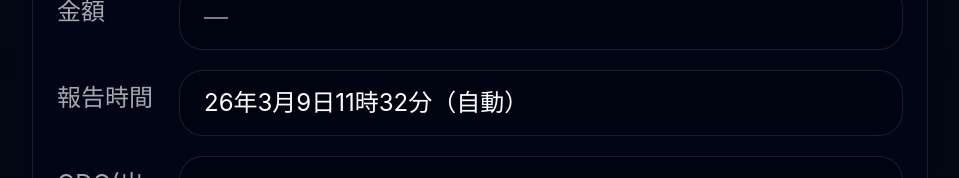
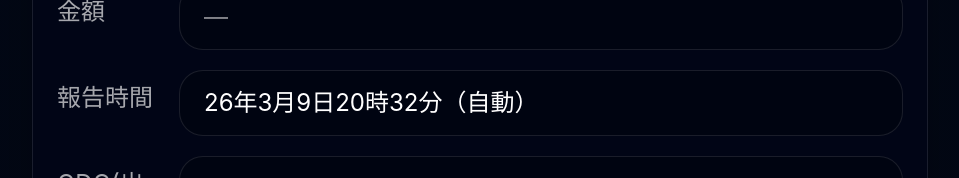
Before and after one commit to sorasasakisyougi-star/pickup-teate-app, a Next.js app: page / in a window 1280 px wide. Shown: the part 774-952 px from the top of the page, without its empty margins (160-1119 px from the left). Built offline with nearby package versions, Linux system fonts and the light colour scheme; no server answers.

Commit message:
Update page.tsx

```diff
--- a/app/page.tsx
+++ b/app/page.tsx
@@ -37,6 +37,8 @@ type ArrivalInput = {
 };
 
 type FlowPayload = {
+  ExcelPath: string;
+
   日付: string;
   運転者: string;
   車両: string;
@@ -55,8 +57,8 @@ type FlowPayload = {
   "金額（円）": number | "";
 
   "距離（始）": number | "";
-　"距離（終）": number | "";
-　"距離（始）〜到着１": number | "";
+  "距離（終）": number | "";
+  "距離（始）〜到着１": number | "";
   "距離（到着１〜到着２）": number | "";
   "距離（到着２〜到着３）": number | "";
   "距離（到着３〜到着４）": number | "";
@@ -102,22 +104,42 @@ function pad2(n: number) {
   return String(n).padStart(2, "0");
 }
 
+function getJstParts(date: Date) {
+  const parts = new Intl.DateTimeFormat("ja-JP", {
+    timeZone: "Asia/Tokyo",
+    year: "numeric",
+    month: "2-digit",
+    day: "2-digit",
+    hour: "2-digit",
+    minute: "2-digit",
+    hour12: false,
+  }).formatToParts(date);
+
+  const pick = (type: Intl.DateTimeFormatPartTypes) =>
+    parts.find((p) => p.type === type)?.value ?? "";
+
+  return {
+    year: pick("year"),
+    month: pick("month"),
+    day: pick("day"),
+    hour: pick("hour"),
+    minute: pick("minute"),
+  };
+}
+
 function formatReportTimeJa(date: Date) {
-  const y = date.getFullYear() % 100;
-  const m = date.getMonth() + 1;
-  const d = date.getDate();
-  const hh = date.getHours();
-  const mm = pad2(date.getMinutes());
-  return `${y}年${m}月${d}日${hh}時${mm}分（自動）`;
+  const { year, month, day, hour, minute } = getJstParts(date);
+  return `${Number(year) % 100}年${Number(month)}月${Number(day)}日${Number(hour)}時${minute}分（自動）`;
 }
 
 function formatDateTimeForExcel(date: Date) {
-  const y = date.getFullYear();
-  const m = date.getMonth() + 1;
-  const d = date.getDate();
-  const hh = pad2(date.getHours());
-  const mm = pad2(date.getMinutes());
-  return `${y}/${m}/${d} ${hh}:${mm}`;
+  const { year, month, day, hour, minute } = getJstParts(date);
+  return `${Number(year)}/${Number(month)}/${Number(day)} ${hour}:${minute}`;
+}
+
+function buildExcelPathForJst(date: Date) {
+  const { year, month } = getJstParts(date);
+  return `/べじむ - General/雇用/送迎/2026年送迎記録表/送迎記録_${year}年${month}月.xlsx`;
 }
 
 function onlyAsciiDigitsFromAnyWidth(s: string) {
@@ -671,7 +693,10 @@ export default function Page() {
     distanceInvalid,
   ]);
 
-  const canSave = useMemo(() => missingLabels.length === 0 && !isSaving, [missingLabels, isSaving]);
+  const canSave = useMemo(
+    () => missingLabels.length === 0 && !isSaving,
+    [missingLabels, isSaving]
+  );
 
   async function onSave() {
     if (isSaving) return;
@@ -688,6 +713,7 @@ export default function Page() {
       const nowAtSave = new Date();
       const reportAtIso = nowAtSave.toISOString();
       const reportAtExcel = formatDateTimeForExcel(nowAtSave);
+      const excelPath = buildExcelPathForJst(nowAtSave);
       const amountToSave = mode === "bus" ? 2000 : (computedAmountYen as number);
 
       let depart_photo_path: string | null = null;
@@ -740,6 +766,8 @@ export default function Page() {
       const [s1, s2, s3, s4, s5, s6, s7, s8] = segmentDistances;
 
       const flowPayload: FlowPayload = {
+        ExcelPath: excelPath,
+
         日付: reportAtExcel,
         運転者: driverName,
         車両: vehicleName,
@@ -790,7 +818,8 @@ export default function Page() {
       try {
         await postToFlow(flowPayload);
         setStatus("保存しました");
-      } catch {
+      } catch (e: any) {
+        console.error("[Power Automate send error]", e, flowPayload);
         setStatus("保存しました（Power Automate送信は失敗）");
       }
 
```
